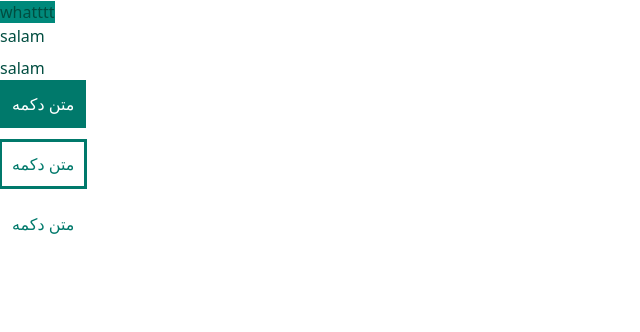
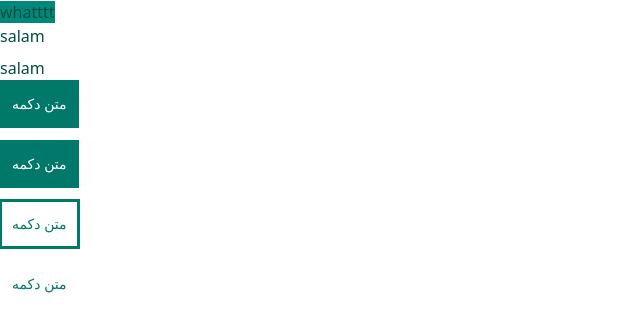
Before and after one commit to vandarpay/vandar-ui-kit, a Vue app in the folder vandar-ui-kit/: page / in a window 1280 px wide. Shown: the top 332 px of the page, without its empty margins (0-640 px from the left). Built offline with nearby package versions, Linux system fonts and the light colour scheme; what prettier-plugin-tailwindcss would draw is missing.

Commit message:
feat: handle sass for button type class

```diff
--- a/vandar-ui-kit/src/App.vue
+++ b/vandar-ui-kit/src/App.vue
@@ -1,17 +1,19 @@
 <template>
   <div>
     <newTest></newTest>
-    <baseBtn color="teal" label="متن دکمه"></baseBtn>
+    <vanButton class="btn btn-teal" label="متن دکمه"></vanButton>
     <div class="pt-12"></div>
-    <baseBtn color="teal" label="متن دکمه" type="outline-teal"></baseBtn>
+    <vanButton class="btn btn-teal" label="متن دکمه"></vanButton>
+    <div class="pt-12"></div>
+    <vanButton class="btn btn-teal-outline" label="متن دکمه"></vanButton>
     <div class="pt-12"></div>
 
-    <baseBtn color="teal" label="متن دکمه" type="text-teal"></baseBtn>
+    <vanButton class="btn btn-teal-text" label="متن دکمه"></vanButton>
   </div>
 </template>
 
 <script setup>
 import newTest from './components/NewTest/index.vue'
-import baseBtn from './components/BaseBtn/index.vue'
+import vanButton from './components/vanButton/index.vue'
 
 </script>
--- a/vandar-ui-kit/src/components/BaseBtn/index.vue
+++ /dev/null
@@ -1,13 +0,0 @@
-<template>
-  <button :class="`btn btn-${color} btn-${type}`">{{ label }}</button>
-</template>
-
-<script lang="ts" setup>
-import "./style.scss";
-
-const props = defineProps({
-  label: { type: String, required: true },
-  type: { type: String, required: false },
-  color: { type: String, required: false },
-});
-</script>
--- a/vandar-ui-kit/src/components/BaseBtn/style.scss
+++ /dev/null
@@ -1,34 +0,0 @@
-.btn{
-     // default state
-     @apply p-12 text-button-16-semibold;
-
-
-
-    &-teal{
-        // default state
-        @apply bg-teal-700 text-neutral-25;
-        //hover state
-        @apply hover:bg-teal-600;
-         //press state
-        @apply active:bg-teal-800;
-
-    }
-
-    &-outline-teal{
-        // default state
-        @apply bg-neutral-25 text-teal-700 outline outline-offset-[-2px] outline-teal-700;
-        //hover state
-        @apply hover:bg-neutral-25 hover:text-teal-600 hover:outline-teal-600;
-         //press state
-        @apply active:bg-neutral-25 active:text-teal-800 active:outline-teal-800;
-    }
-
-    &-text-teal{
-        // default state
-        @apply bg-neutral-25 text-teal-700;
-        //hover state
-        @apply hover:bg-neutral-25 hover:text-teal-600 ;
-         //press state
-        @apply active:bg-neutral-25 active:text-teal-800;
-    }
-}
--- /dev/null
+++ b/vandar-ui-kit/src/components/vanButton/index.vue
@@ -0,0 +1,25 @@
+<template>
+  <button :class="`btn btn-${color} btn-${type}`">{{ label }}</button>
+</template>
+
+<script lang="ts" setup>
+import "./style.scss";
+
+const props = defineProps({
+  label: { type: String, required: true },
+  type: {
+    type: String,
+    validator: function (value) {
+      // The value must match one of these strings
+      return ["text", "outline"].includes(value);
+    },
+  },
+  color: {
+    type: String,
+    validator: function (value) {
+      // The value must match one of these strings
+      return ["teal", "neutral", "red", "white"].includes(value);
+    },
+  },
+});
+</script>
--- /dev/null
+++ b/vandar-ui-kit/src/components/vanButton/style.scss
@@ -0,0 +1,43 @@
+.btn {
+  $btn: &;
+  // default state
+  @apply p-12 text-button-14-semibold;
+
+  &-small {
+    @apply p-12 text-button-12-semibold;
+  }
+
+  &-larg {
+    @apply p-12 text-button-16-semibold;
+  }
+
+  &-teal {
+    // default state
+    @apply bg-teal-700 text-neutral-25;
+    //hover state
+    @apply hover:bg-teal-600;
+    //press state
+    @apply active:bg-teal-800;
+
+    @at-root {
+      &-outline {
+        // default state
+        @apply bg-neutral-25 text-teal-700 outline outline-offset-[-2px] outline-teal-700;
+        //hover state
+        @apply hover:bg-neutral-25 hover:text-teal-600 hover:outline-teal-600;
+        //press state
+        @apply active:bg-neutral-25 active:text-teal-800 active:outline-teal-800;
+      }
+    }
+    @at-root {
+      &-text {
+        // default state
+        @apply bg-neutral-25 text-teal-700;
+        //hover state
+        @apply hover:bg-neutral-25 hover:text-teal-600;
+        //press state
+        @apply active:bg-neutral-25 active:text-teal-800;
+      }
+    }
+  }
+}
```
